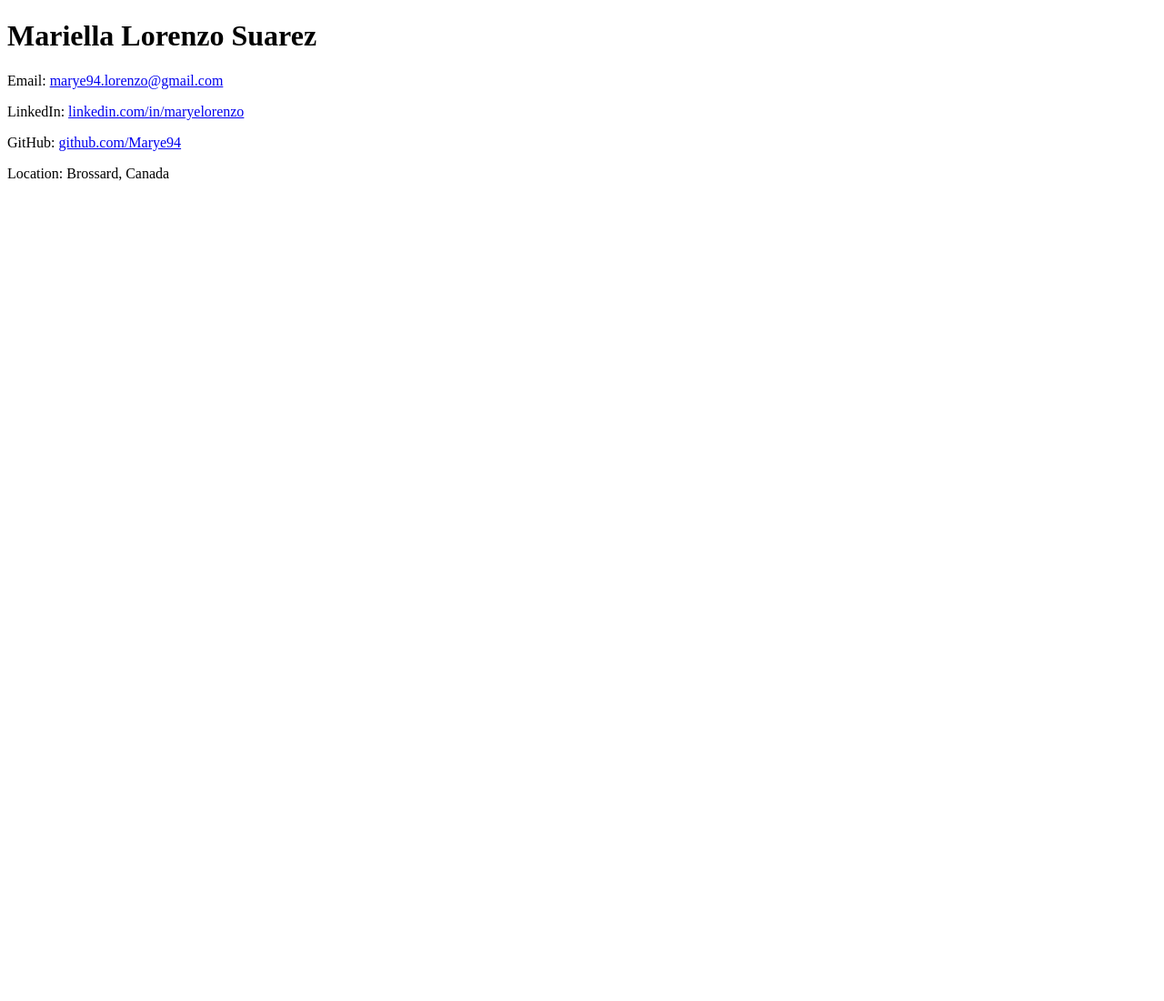
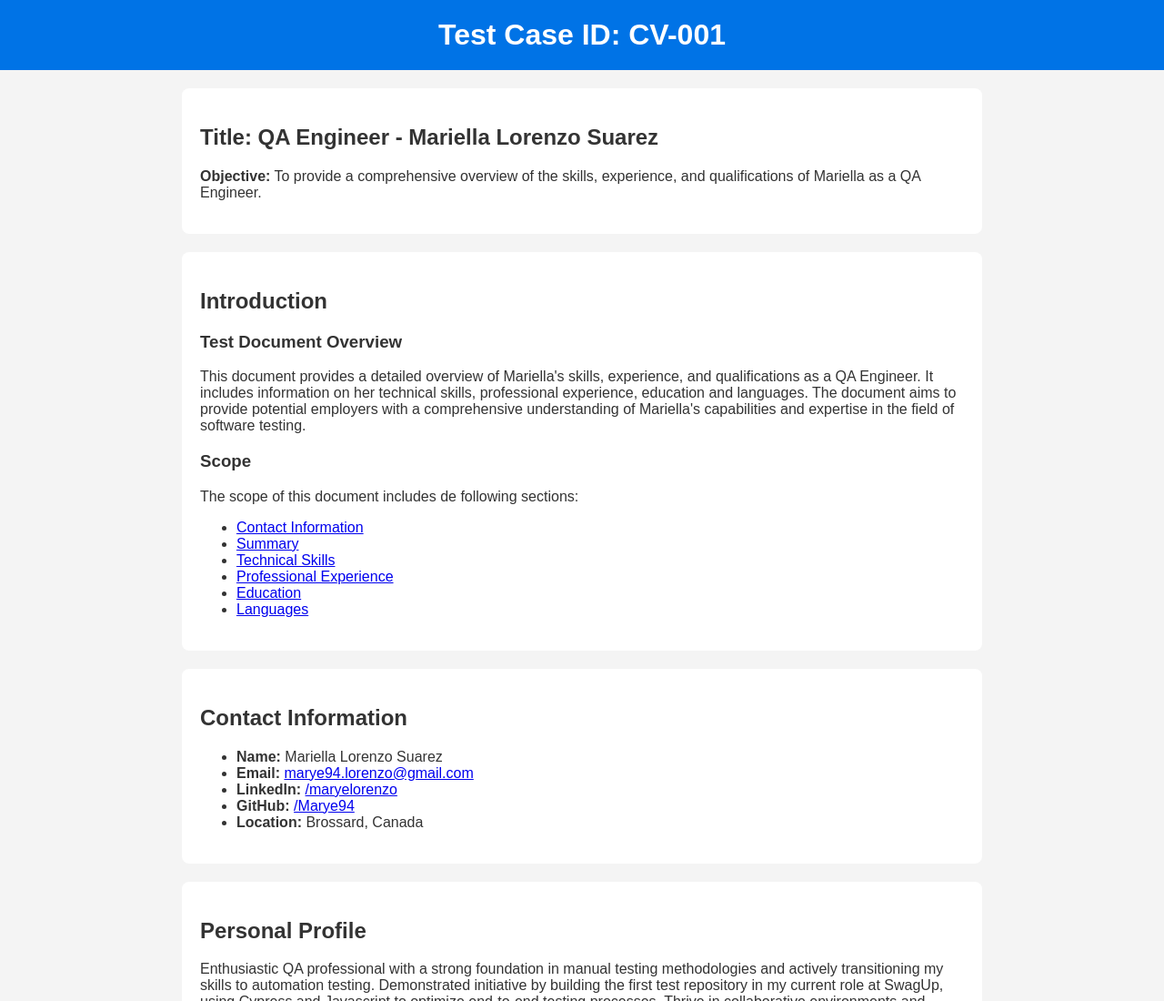
Before and after one commit to Marye94/Marye94.github.io, a plain HTML site: page docs/index.html in a window 1280 px wide. Shown: the top 1100 px of the page at 91% size. Before the commit the page ends 800 px from the top, so only its background shows below. Drawn offline with Linux system fonts and the light colour scheme.

Commit message:
initial version

```diff
--- a/docs/css/styles.css
+++ b/docs/css/styles.css
@@ -0,0 +1,61 @@
+body {
+    font-family: Arial, sans-serif;
+    margin: 0;
+    padding: 0;
+    background-color: #f4f4f4;
+    color: #333;
+}
+
+header, footer {
+    background-color: #0073e6;
+    color: white;
+    padding: 20px;
+    text-align: center;
+}
+
+header h1 {
+    margin: 0;
+}
+
+nav ul {
+    list-style-type: none;
+    padding: 0;
+    background-color: #333;
+    overflow: hidden;
+    margin: 0;
+}
+
+nav ul li {
+    float: left;
+}
+
+nav ul li a {
+    display: block;
+    color: white;
+    text-align: center;
+    padding: 14px 16px;
+    text-decoration: none;
+}
+
+nav ul li a:hover {
+    background-color: #0073e6;
+}
+
+section {
+    padding: 20px;
+    margin:  20px 200px;
+    background-color: white;
+    border-radius: 8px;
+}
+
+.single-line-footer {
+    display: flex;
+    flex-wrap: wrap;
+    justify-content: space-between;
+    align-items: center;
+}
+
+.single-line-footer Document,
+.single-line-footer p {
+    margin: 0 10px;
+}
--- /dev/null
+++ b/docs/data/cv.json
@@ -0,0 +1,96 @@
+{
+    "contact_information": {
+        "name": "Mariella Lorenzo Suarez",
+        "email": "marye94.lorenzo@gmail.com",
+        "linkedin": "maryelorenzo",
+        "github": "Marye94",
+        "location": "Brossard, Canada"
+    },
+    "experience": [
+        {
+            "title": "QA Engineer",
+            "company": "SwagUp",
+            "location": "Remote",
+            "duration": "Feb 2021 – Present",
+            "responsibilities": [
+                "Led comprehensive testing across the SDLC, championing high standards. Pioneered innovative test suites using Google Sheets to streamline processes, boosting team efficiency by 30%.",
+                "Collaborated closely with cross-functional teams to integrate testing seamlessly throughout the development process.",
+                "Enhanced test coverage and API functionality by conducting thorough reviews and analyses of system specifications. Developed and documented clear, concise, and executable test cases. Utilized tools like Postman and Swagger for robust API design and validation, proactively identifying potential issues.",
+                "Promoted a culture of continuous improvement through meticulous defect management and collaborative resolution. Provided constructive feedback to developers and designers, fostering a positive development environment.",
+                "Exploration of automation testing tools and methodologies is currently underway. The initial test repository is being developed using Cypress with JavaScript to optimize end-to-end testing processes."
+            ]
+        },
+        {
+            "title": "Software Engineer",
+            "company": "SwagUp",
+            "location": "Remote",
+            "duration": "Jun 2022 – Jan 2023",
+            "responsibilities": [
+                "Developed and maintained a robust .NET web service application using ASP.NET Core, prioritizing clean code practices and modularity for efficient development and maintenance.",
+                "Enhanced software quality through proactive participation in code reviews. Identified and communicated potential technical issues and process inefficiencies, fostering a collaborative approach that prevented defects and refined the development workflow.",
+                "Leveraged PostgreSQL to generate insightful reports. Analyzed data to identify areas for performance optimization and potential bug hotspots, contributing to a more efficient and reliable application."
+            ]
+        },
+        {
+            "title": "Service Desk Analyst",
+            "company": "SwagUp",
+            "location": "Remote",
+            "duration": "Sep 2021 – Feb 2022",
+            "responsibilities": [
+                "Championed efficient issue resolution by actively analyzing user reports and identifying key patterns and potential causes of ambiguous technical problems. This facilitated clearer communication with developers and expedited the resolution process.",
+                "Collaborated effectively with developers and other teams to escalate critical issues, contributing to overall software quality improvement.",
+                "Demonstrated a commitment to continuous learning by actively seeking out additional tasks and project roles within the team."
+            ]
+        },
+        {
+            "title": "Consultant Quality Assurance Engineer",
+            "company": "Liberty Power",
+            "location": "Remote",
+            "duration": "Apr 2019 – Jan 2021",
+            "responsibilities": [
+                "Spearheaded high-quality software releases by leveraging extensive QA expertise. Performed a variety of testing methods (exploratory, smoke, functional, API, integration, regression) to ensure all functionalities met established user and acceptance criteria.",
+                "Enhanced user experience by proactively utilizing SQL scripting for performance testing and recommending improvements to the software team.",
+                "Ensured timely software releases through meticulous identification and documentation of critical issues. Collaborated effectively with development teams to determine root causes and facilitate swift resolution."
+            ]
+        },
+        {
+            "title": "Student Assistant",
+            "company": "University of Havana",
+            "location": "Havana, Cuba",
+            "duration": "Sep 2014 – Jul 2017",
+            "responsibilities": [
+                "Supported conference preparation by conducting thorough research and verifying information and data integrity.",
+                "Empowered student success by assisting in managing academic affairs, identifying and resolving record discrepancies.",
+                "Developed and delivered engaging educational content on Database Design methodologies (ER Modeling, Logic Modeling, Physical Modeling, SQL)."
+            ]
+        }
+    ],
+    "education": [
+        {
+            "institution": "Codemify Bootcamp",
+            "details": "Software Testing",
+            "location": "Online",
+            "duration": "Apr 2024 - Aug 2024"
+        },
+        {
+            "institution": "University of Havana",
+            "details": "B.Sc. in Computer Science",
+            "location": "Havana, Cuba",
+            "duration": "Jun 2018"
+        }
+    ],
+    "languages": [
+        {
+            "name": "English",
+            "level": "Professional proficiency"
+        },
+        {
+            "name": "Spanish",
+            "level": "Native"
+        },
+        {
+            "name": "French",
+            "level": "Intermediate"
+        }
+    ]
+}
--- a/docs/index.html
+++ b/docs/index.html
@@ -1,19 +1,116 @@
 <!DOCTYPE html>
 <html lang="en">
-    <head>
-        <meta charset="UTF-8">
-        <meta name="viewport" content="width=device-width, initial-scale=1.0">
-        <title>Mariella - QA Engineer</title>
-        <link rel="stylesheet" href="css/styles.css">
-    </head>
-<body>
+  <head>
+    <meta charset="UTF-8" />
+    <meta name="viewport" content="width=device-width, initial-scale=1.0" />
+    <title>Mariella - QA Engineer</title>
+    <link rel="stylesheet" href="css/styles.css" />
+    <script src="js/scripts.js"></script>
+    <meta
+      name="description"
+      content="Mariella Lorenzo Suarez - QA Engineer with expertise in manual and automation testing."
+    />
+    <meta
+      name="keywords"
+      content="QA Engineer, Mariella Lorenzo Suarez, Software Testing, Automation Testing, Manual Testing"
+    />
+    <meta name="author" content="Mariella Lorenzo Suarez" />
+  </head>
+
+  <body>
     <header>
-        <h1>Mariella Lorenzo Suarez</h1>
-        <p>Email: <a href="marye94.lorenzo@gmail.com">marye94.lorenzo@gmail.com</a></p>
-        <p>LinkedIn: <a href="https://www.linkedin.com/in/maryelorenzo/" target="_blank">linkedin.com/in/maryelorenzo</a></p>
-        <p>GitHub: <a href="https://github.com/Marye94" target="_blank">github.com/Marye94</a></p>
-        <p>Location: Brossard, Canada</p>
+      <h1>Test Case ID: CV-001</h1>
     </header>
-    <script src="js/scripts.js"></script>
-</body>
+
+    <main>
+      <section id="profile">
+        <h2>Title: QA Engineer - Mariella Lorenzo Suarez</h2>
+        <p>
+          <strong>Objective:</strong> To provide a comprehensive overview of the
+          skills, experience, and qualifications of Mariella as a QA Engineer.
+        </p>
+      </section>
+
+      <section id="introduction">
+        <h2>Introduction</h2>
+        <h3>Test Document Overview</h3>
+        <p>
+          This document provides a detailed overview of Mariella's skills, experience, and qualifications as a QA Engineer. It
+          includes information on her technical skills, professional experience,
+          education and languages. The document aims to provide potential employers with a comprehensive understanding of
+          Mariella's capabilities and expertise in the field of software testing.
+        </p>
+
+        <h3>Scope</h3>
+        <p>The scope of this document includes de following sections:</p>
+        <ul>
+          <li><a href="#contact_information">Contact Information</a></li>
+          <li><a href="#summary">Summary</a></li>
+          <li><a href="#skills">Technical Skills</a></li>
+          <li><a href="#experience">Professional Experience</a></li>
+          <li><a href="#education">Education</a></li>
+          <li><a href="#languages">Languages</a></li>
+        </ul>
+      </section>
+
+      <section id="contact_information">
+        <h2>Contact Information</h2>
+        <ul id="contact-information-content"></ul>
+    </section>
+
+      <section id="summary">
+        <h2>Personal Profile</h2>
+        <p>
+          Enthusiastic QA professional with a strong foundation in manual
+          testing methodologies and actively transitioning my skills to
+          automation testing. Demonstrated initiative by building the first test
+          repository in my current role at SwagUp, using Cypress and Javascript
+          to optimize end-to-end testing processes. Thrive in collaborative
+          environments and actively seek feedback to continuously improve my
+          skills and expand my automation knowledge. I am currently dedicated to
+          achieving the ISTQB certification, which will significantly enhance my
+          expertise in software testing. Eager to contribute my technical
+          prowess to a challenging QA Engineer role and help build robust
+          software solutions.
+        </p>
+      </section>
+
+      <section id="skills">
+        <h2>Technical Skills</h2>
+        <ul>
+          <li>
+            <strong>Testing Skills:</strong> Manual Testing, Automation Testing
+          </li>
+          <li><strong>Programming Languages:</strong> C#, JavaScript</li>
+          <li><strong>Tools:</strong> Cypress, JIRA, Postman</li>
+          <li><strong>Frameworks:</strong> TestNG, JUnit, Maven</li>
+          <li><strong>Web Technologies:</strong> HTML, CSS</li>
+          <li><strong>Version Control:</strong> Git</li>
+        </ul>
+      </section>
+
+      <section id="experience">
+        <h2>Experience</h2>
+        <div id="experience-content"></div>
+    </section>
+
+    <section id="education">
+        <h2>Education</h2>
+        <div id="education-content"></div>
+    </section>
+
+    <section id="languages">
+        <h2>Languages</h2>
+        <div id="languages-content"></div>
+    </section>
+    </main>
+
+  </body>
+
+  <footer class="single-line-footer">
+      <h3>Document Information</h3>
+      <p><strong>Author:</strong> Mariella Lorenzo Suarez</p>
+      <p><strong>Version:</strong> 1.0</p>
+      <p><strong>Last Updated:</strong> Aug 2024</p>
+  </footer>
 </html>
--- a/docs/js/scripts.js
+++ b/docs/js/scripts.js
@@ -0,0 +1,66 @@
+// Example: Smooth scroll to sections
+document.querySelectorAll('li a').forEach(anchor => {
+    anchor.addEventListener('click', function (e) {
+        e.preventDefault();
+
+        document.querySelector(this.getAttribute('href')).scrollIntoView({
+            behavior: 'smooth'
+        });
+    });
+});
+
+document.addEventListener('DOMContentLoaded', function () {
+    fetch('./data/cv.json')
+        .then(response => response.json())
+        .then(data => {
+            // Contact Section
+            const contactInfoContent = document.getElementById('contact-information-content');
+            const contactInfo = data.contact_information;
+            contactInfoContent.innerHTML = `
+                <li><strong>Name:</strong> ${contactInfo.name}</li>
+                <li><strong>Email:</strong> <a href="mailto:${contactInfo.email}">${contactInfo.email}</a></li>
+                <li><strong>LinkedIn:</strong> <a href="https://www.linkedin.com/in/${contactInfo.linkedin}" target="_blank" rel="noopener noreferrer">/${contactInfo.linkedin}</a></li>
+                <li><strong>GitHub:</strong> <a href="https://github.com/${contactInfo.github}" target="_blank" rel="noopener noreferrer">/${contactInfo.github}</a></li>
+                <li><strong>Location:</strong> ${contactInfo.location}</li>
+            `;
+
+            // Experience Section
+            const experienceContent = document.getElementById('experience-content');
+            data.experience.forEach(job => {
+                const article = document.createElement('article');
+                article.innerHTML = `
+                    <h3>${job.title}</h3>
+                    <p><strong>Company:</strong> ${job.company}</p>
+                    <p><strong>Location:</strong> ${job.location}</p>
+                    <p><strong>Duration:</strong> ${job.duration}</p>
+                    <h4>Responsibilities:</h4>
+                    <ul>
+                        ${job.responsibilities.map(responsibility => `<li>${responsibility}</li>`).join('')}
+                    </ul>
+                `;
+                experienceContent.appendChild(article);
+            });
+
+            // Education Section
+            const educationContent = document.getElementById('education-content');
+            data.education.forEach(edu => {
+                const article = document.createElement('article');
+                article.innerHTML = `
+                    <h3>${edu.institution}</h3>
+                    <p>${edu.details}, ${edu.location} | ${edu.duration}</p>
+                `;
+                educationContent.appendChild(article);
+            });
+
+            // Languages Section
+            const languagesContent = document.getElementById('languages-content');
+            data.languages.forEach(lang => {
+                const article = document.createElement('article');
+                article.innerHTML = `
+                    <p><strong>${lang.name}:</strong> ${lang.level}</p>
+                `;
+                languagesContent.appendChild(article);
+            });
+        })
+        .catch(error => console.error('Error fetching data:', error));
+});
```
